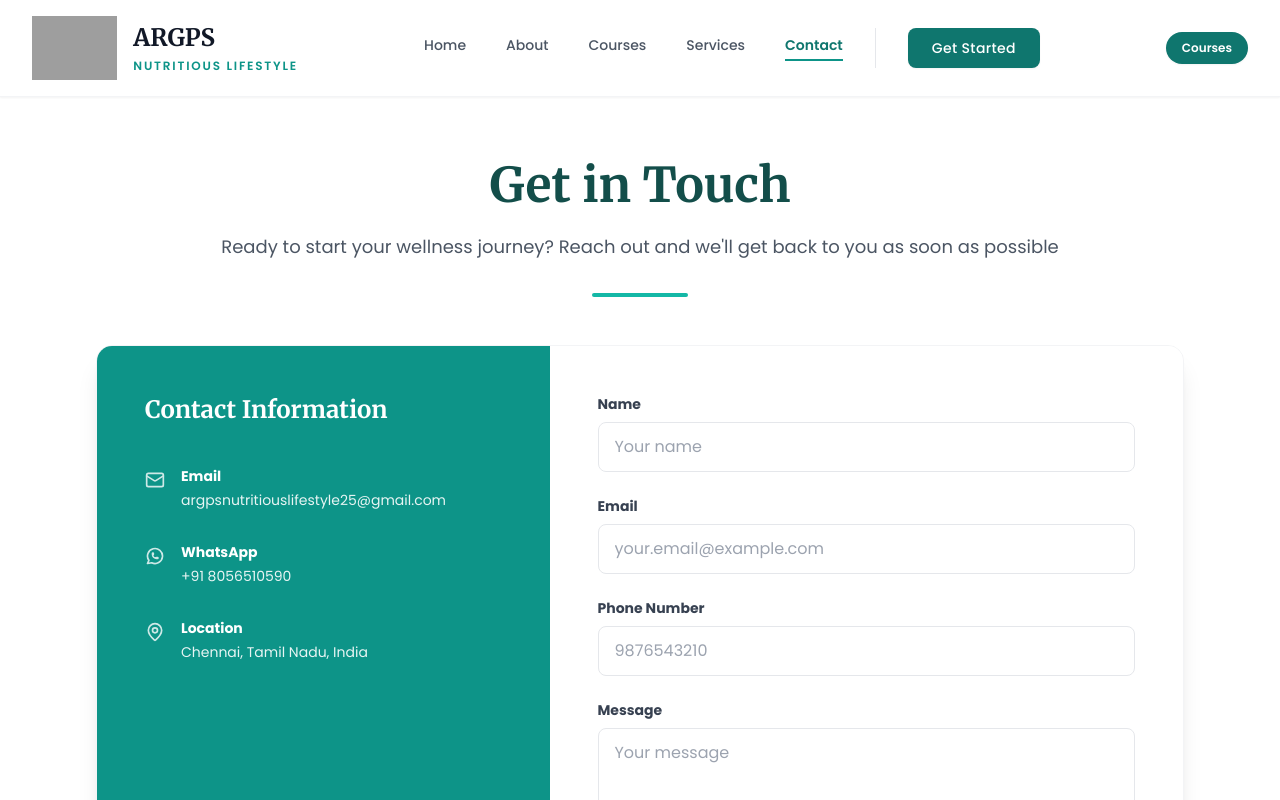
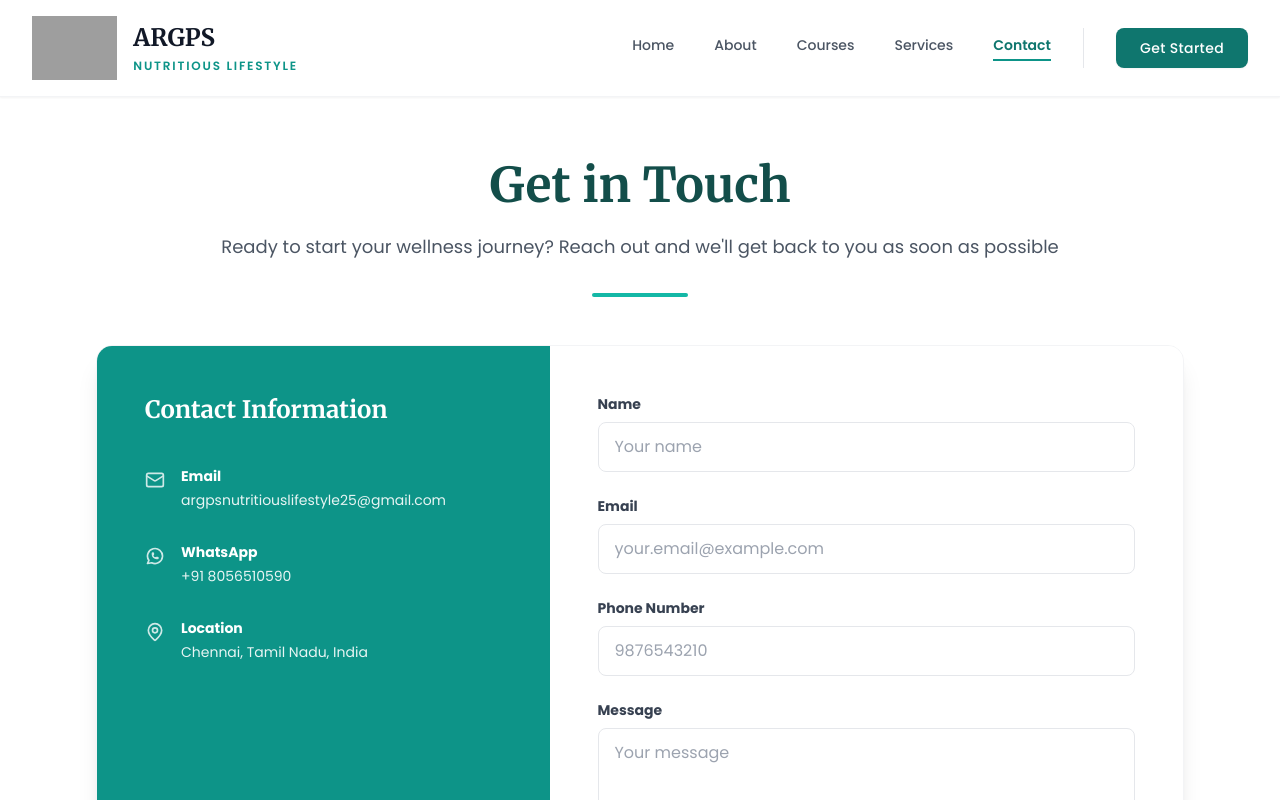
Before and after one commit to summ791/argpsnutritiouslifestyle, a React (Vite) app: page /contact in a window 1280 px wide. Shown: the top 800 px of the page. Built offline with nearby package versions, Linux system fonts and the light colour scheme; grey boxes are pictures that could not be loaded.

Commit message:
Update the change.

```diff
--- a/components/Header.tsx
+++ b/components/Header.tsx
@@ -62,12 +62,6 @@ export const Header: React.FC = () => {
             </div>
           </div>
 
-            <button
-              onClick={() => navigate('/courses')}
-              className="rounded-full bg-primary-700 px-4 py-2 text-xs font-semibold text-white shadow-sm transition-colors hover:bg-primary-800"
-            >
-              Courses
-            </button>
           </div>
       </div>
     </header>
```
